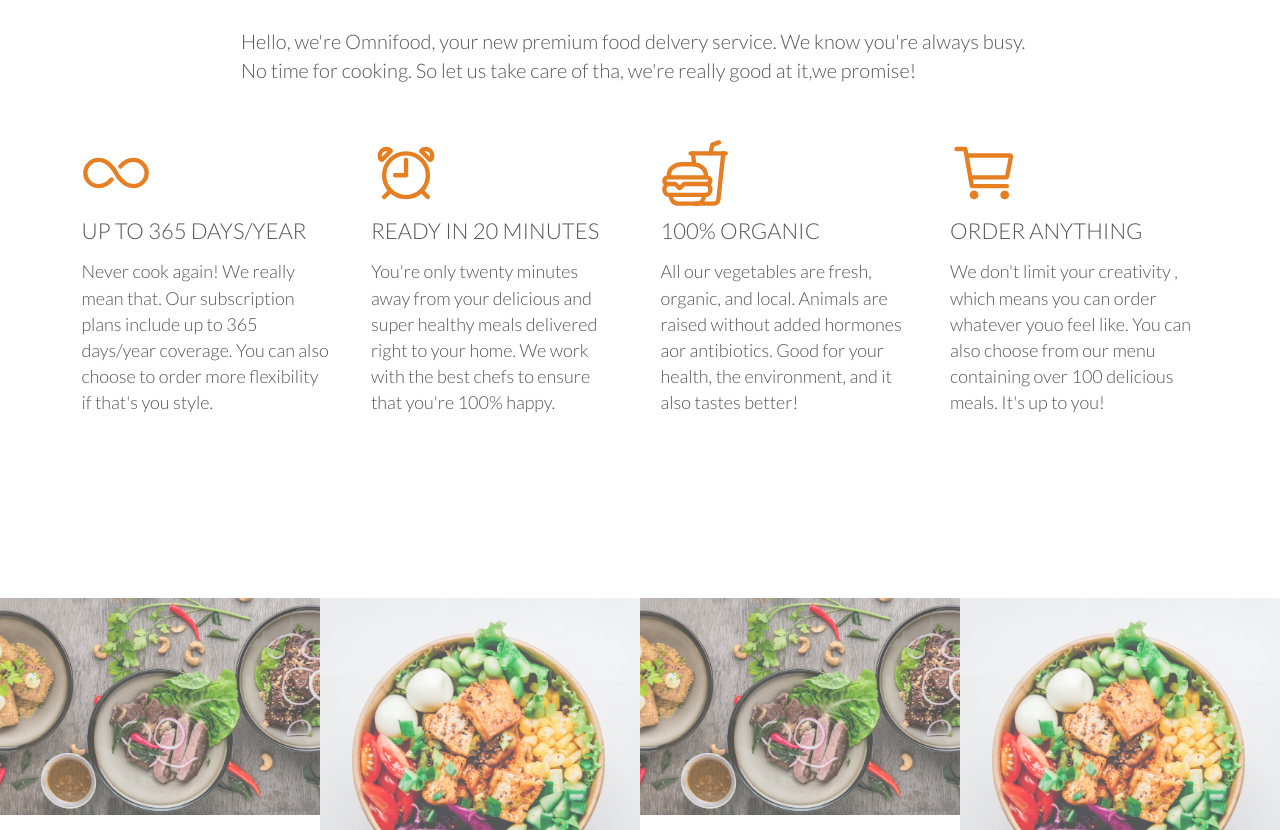
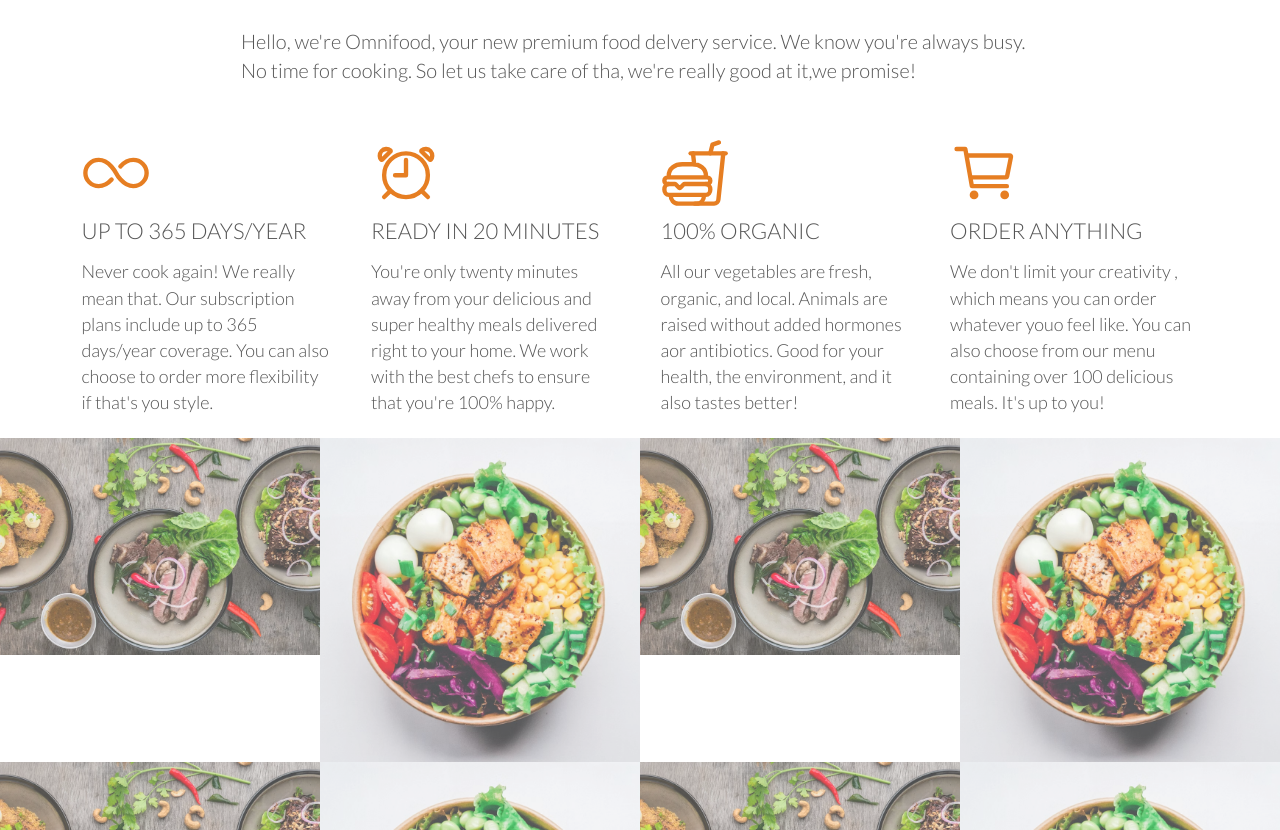
Before and after one commit to ankurproj/MY-FOOD-PROJECT, a plain HTML site: page index.html in a window 1280 px wide. Shown: the part 956-1786 px from the top of the page. Drawn offline with nearby package versions, Linux system fonts and the light colour scheme; files whose address does not match are found by name.

Commit message:
made changes

```diff
--- a/index.html
+++ b/index.html
@@ -5,9 +5,9 @@
     <title>MY FOOD PROJECT</title>
     <meta name="viewport" content="width=device-width, initial-scale=1.0">
     <link rel="stylesheet" href="resources\css\style.css">
-    <link rel="stylesheet" href="vendors\css\queries.css">
-    <link rel="stylesheet" href="vendors\css\normalize.css">
-    <link rel="stylesheet" href="D:\MY FOOD PROJECT\vendors\css\grid.css">
+    <!-- <link rel="stylesheet" href="vendors\css\queries.css"> -->
+    <link rel="stylesheet" href="vendors/css/normalize.css">
+    <link rel="stylesheet" href="vendors/css/grid1.css">
     <link rel="stylesheet" href="https://unpkg.com/aos@next/dist/aos.css" />
     <link rel="preconnect" href="https://fonts.googleapis.com">
     <link rel="preconnect" href="https://fonts.gstatic.com" crossorigin>
```
